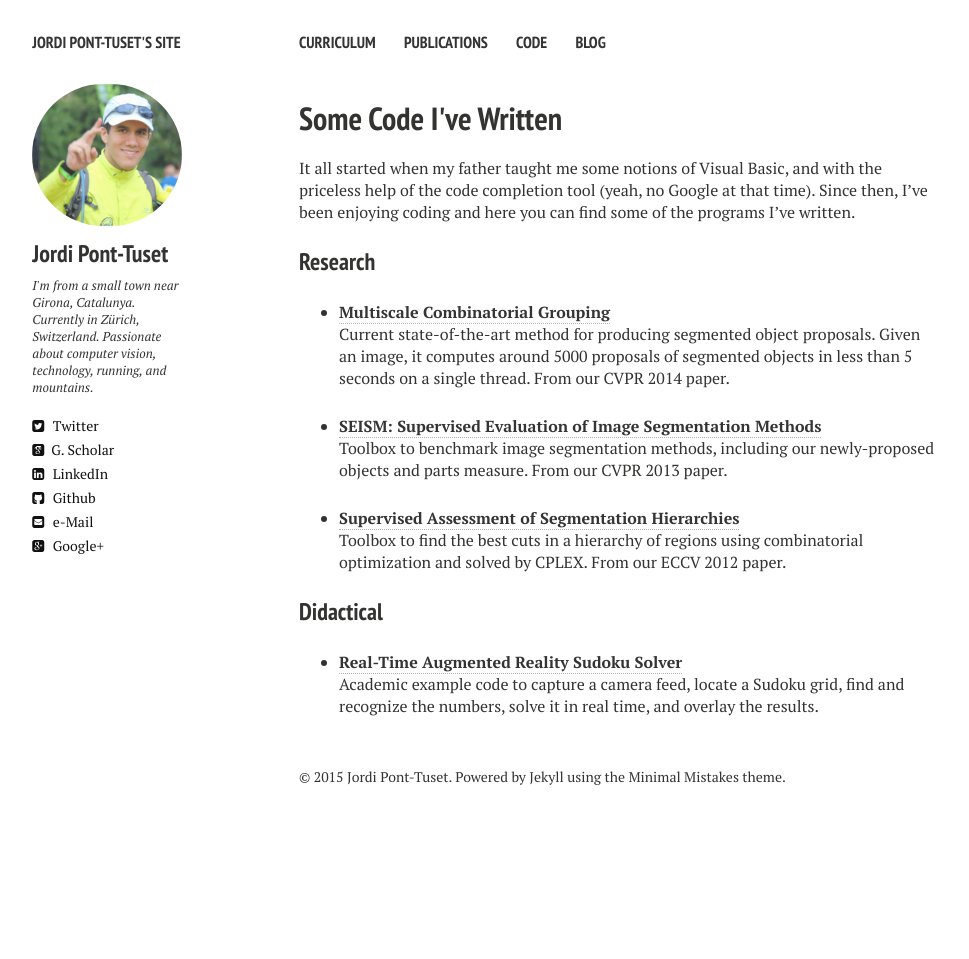
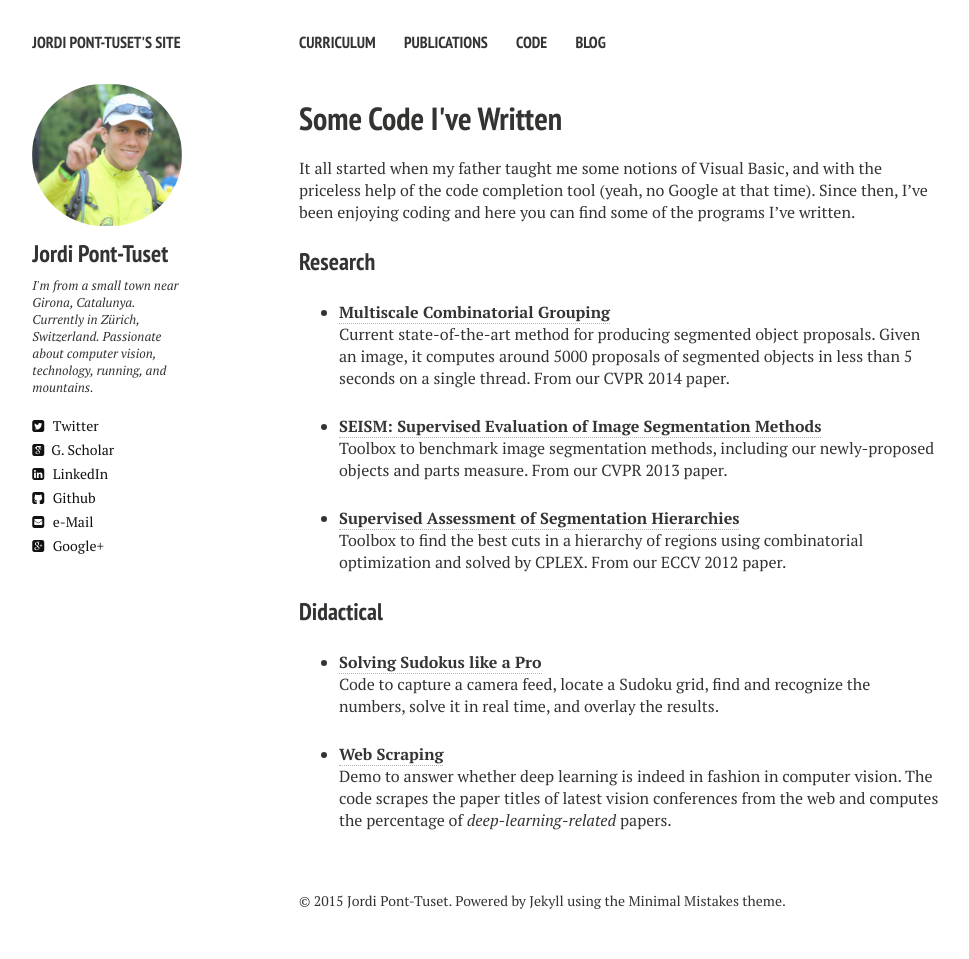
Before and after one commit to jponttuset/jponttuset.github.io, a Jekyll site: the page built from code.md, in a window 1280 px wide. Shown: the whole page, without its empty margins (21-990 px from the left). Built offline with Jekyll 4.4.1, drawn with Linux system fonts in a browser that asks for light colours; nearby versions of some CDN libraries; before the commit the page ends 900 px from its top, so only the background shows below that.

Commit message:
- Updated code list

```diff
--- a/code.md
+++ b/code.md
@@ -23,5 +23,8 @@ Toolbox to find the best cuts in a hierarchy of regions using combinatorial opti
 
 ###Didactical
 
-* [**Real-Time Augmented Reality Sudoku Solver**](http://jponttuset.github.io/solving-sudokus-like-a-pro-1/)<br>
-Academic example code to capture a camera feed, locate a Sudoku grid, find and recognize the numbers, solve it in real time, and overlay the results.
+* [**Solving Sudokus like a Pro**](http://jponttuset.github.io/solving-sudokus-like-a-pro-1/)<br>
+Code to capture a camera feed, locate a Sudoku grid, find and recognize the numbers, solve it in real time, and overlay the results.
+
+* [**Web Scraping**](http://jponttuset.github.io/deep-learning-scraping/)<br>
+Demo to answer whether deep learning is indeed in fashion in computer vision. The code scrapes the paper titles of latest vision conferences from the web and computes the percentage of *deep-learning-related* papers.
```
